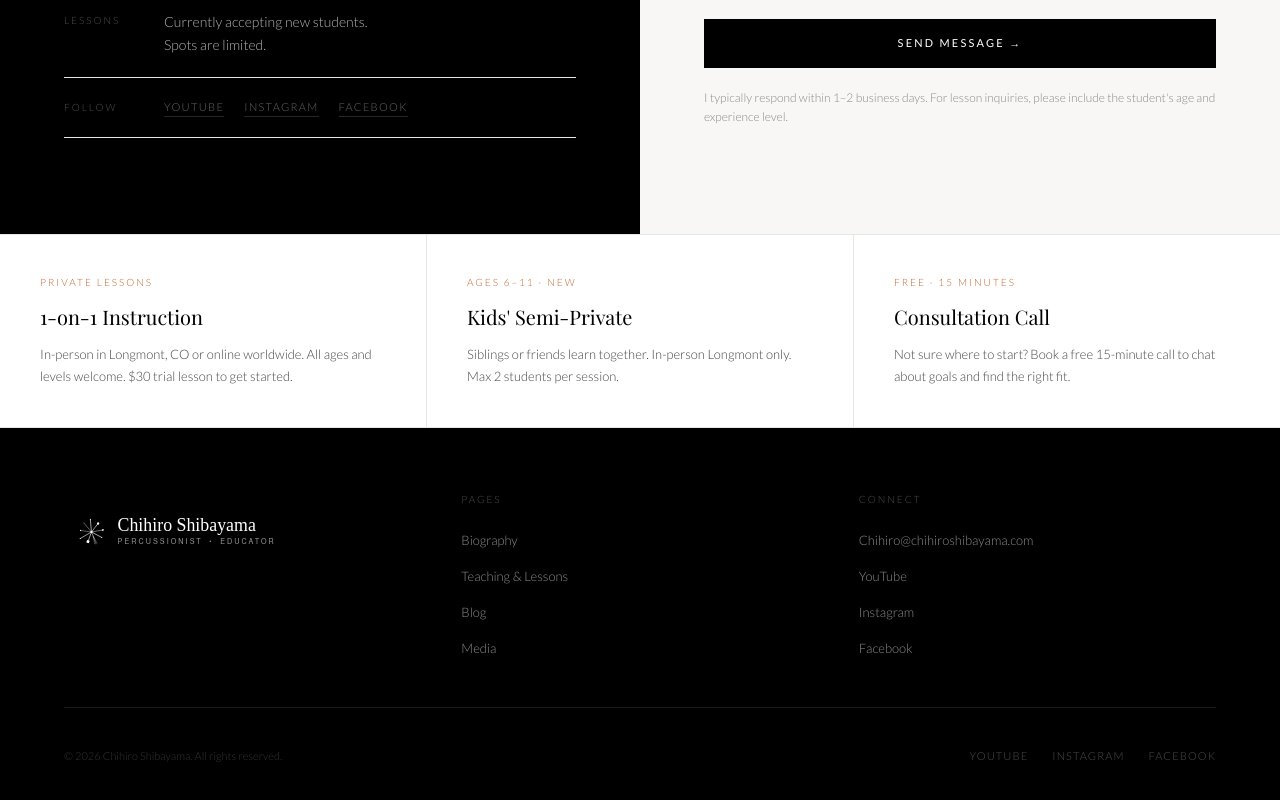
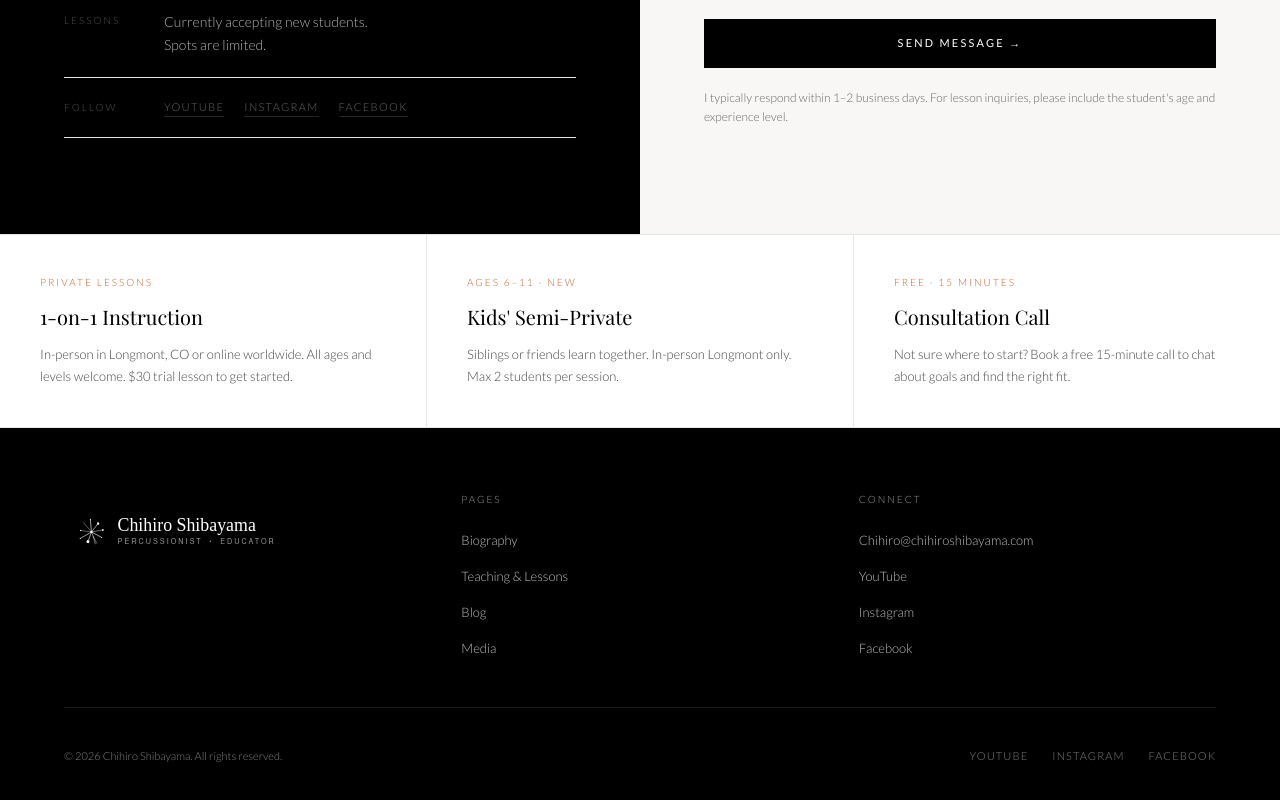
Before and after one commit to cheesehero112/chihiro-site, a React (Vite) app: page /contact in a window 1280 px wide. Shown: the part 680-1480 px from the top of the page. Built offline with nearby package versions, Linux system fonts and the light colour scheme; a web font is replaced by a local one.

Commit message:
changed footer text color to make it more visible

```diff
--- a/src/components/layout/Footer.tsx
+++ b/src/components/layout/Footer.tsx
@@ -28,11 +28,11 @@ export default function Footer() {
 
           {/* Pages */}
           <div>
-            <p className="text-2xs tracking-[0.2em] uppercase text-white/30 mb-5">Pages</p>
+            <p className="text-2xs tracking-[0.2em] uppercase text-white/60 mb-5">Pages</p>
             <ul className="list-none flex flex-col gap-3">
               {pages.map(({ to, label }) => (
                 <li key={to}>
-                  <Link to={to} className="text-[13px] text-white/55 no-underline hover:text-white transition-colors">
+                  <Link to={to} className="text-[13px] text-white/75 no-underline hover:text-white transition-colors">
                     {label}
                   </Link>
                 </li>
@@ -42,16 +42,16 @@ export default function Footer() {
 
           {/* Connect */}
           <div>
-            <p className="text-2xs tracking-[0.2em] uppercase text-white/30 mb-5">Connect</p>
+            <p className="text-2xs tracking-[0.2em] uppercase text-white/60 mb-5">Connect</p>
             <ul className="list-none flex flex-col gap-3">
               <li>
-                <a href="mailto:Chihiro@chihiroshibayama.com" className="text-[13px] text-white/55 no-underline hover:text-white transition-colors">
+                <a href="mailto:Chihiro@chihiroshibayama.com" className="text-[13px] text-white/75 no-underline hover:text-white transition-colors">
                   Chihiro@chihiroshibayama.com
                 </a>
               </li>
               {social.map(({ href, label }) => (
                 <li key={label}>
-                  <a href={href} target="_blank" rel="noopener noreferrer" className="text-[13px] text-white/55 no-underline hover:text-white transition-colors">
+                  <a href={href} target="_blank" rel="noopener noreferrer" className="text-[13px] text-white/75 no-underline hover:text-white transition-colors">
                     {label}
                   </a>
                 </li>
@@ -62,13 +62,13 @@ export default function Footer() {
 
         {/* Bottom bar */}
         <div className="flex flex-col md:flex-row justify-between items-center gap-4">
-          <p className="text-[11px] text-white/20">
+          <p className="text-[11px] text-white/50">
             © {new Date().getFullYear()} Chihiro Shibayama. All rights reserved.
           </p>
           <div className="flex gap-6">
             {social.map(({ href, label }) => (
               <a key={label} href={href} target="_blank" rel="noopener noreferrer"
-                className="text-[11px] tracking-[0.1em] uppercase text-white/30 no-underline hover:text-white transition-colors">
+                className="text-[11px] tracking-[0.1em] uppercase text-white/50 no-underline hover:text-white transition-colors">
                 {label}
               </a>
             ))}
--- a/tailwind.config.js
+++ b/tailwind.config.js
@@ -8,7 +8,7 @@ export default {
         'accent-light': 'rgba(196,98,45,0.08)',
         'off-white': '#f8f7f5',
         'light-gray': '#e8e6e2',
-        'mid-gray': '#888888',
+        'mid-gray': '#666666',
         'text-gray': '#444444',
       },
       fontFamily: {
```
